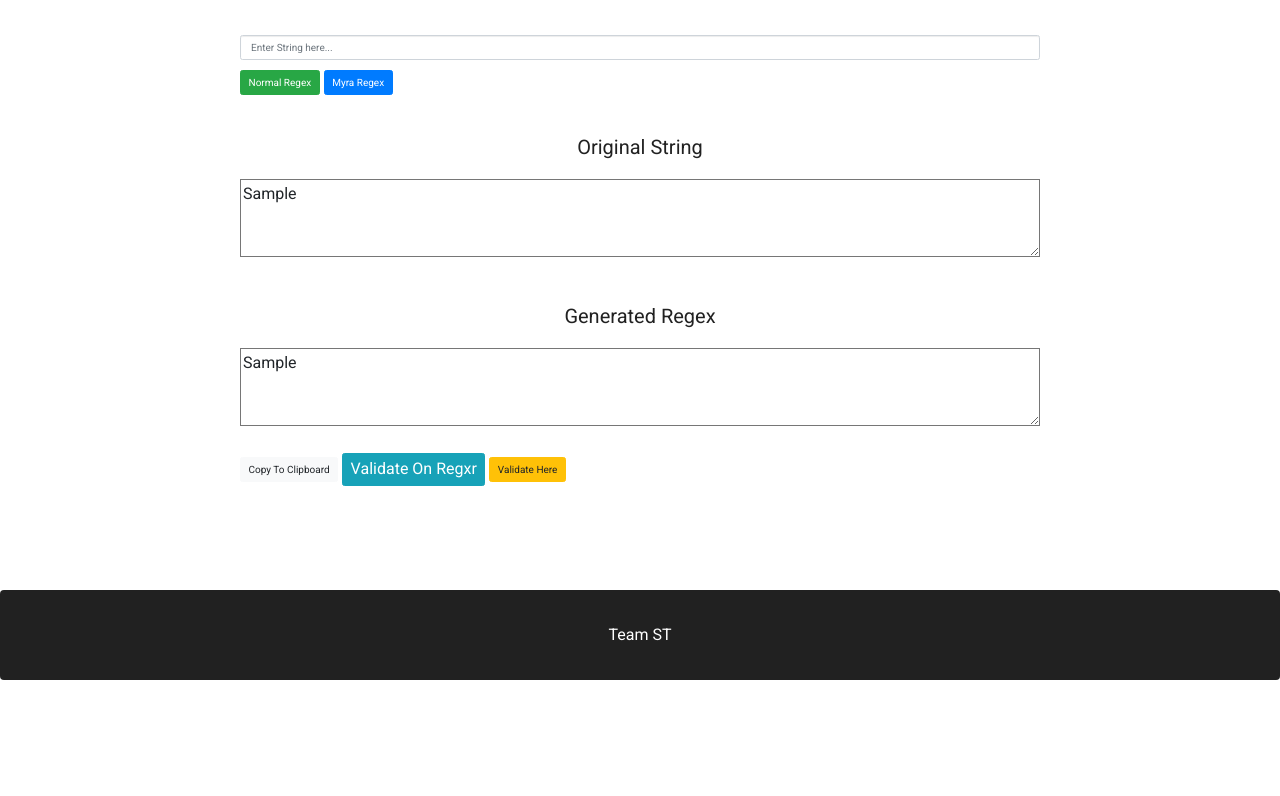
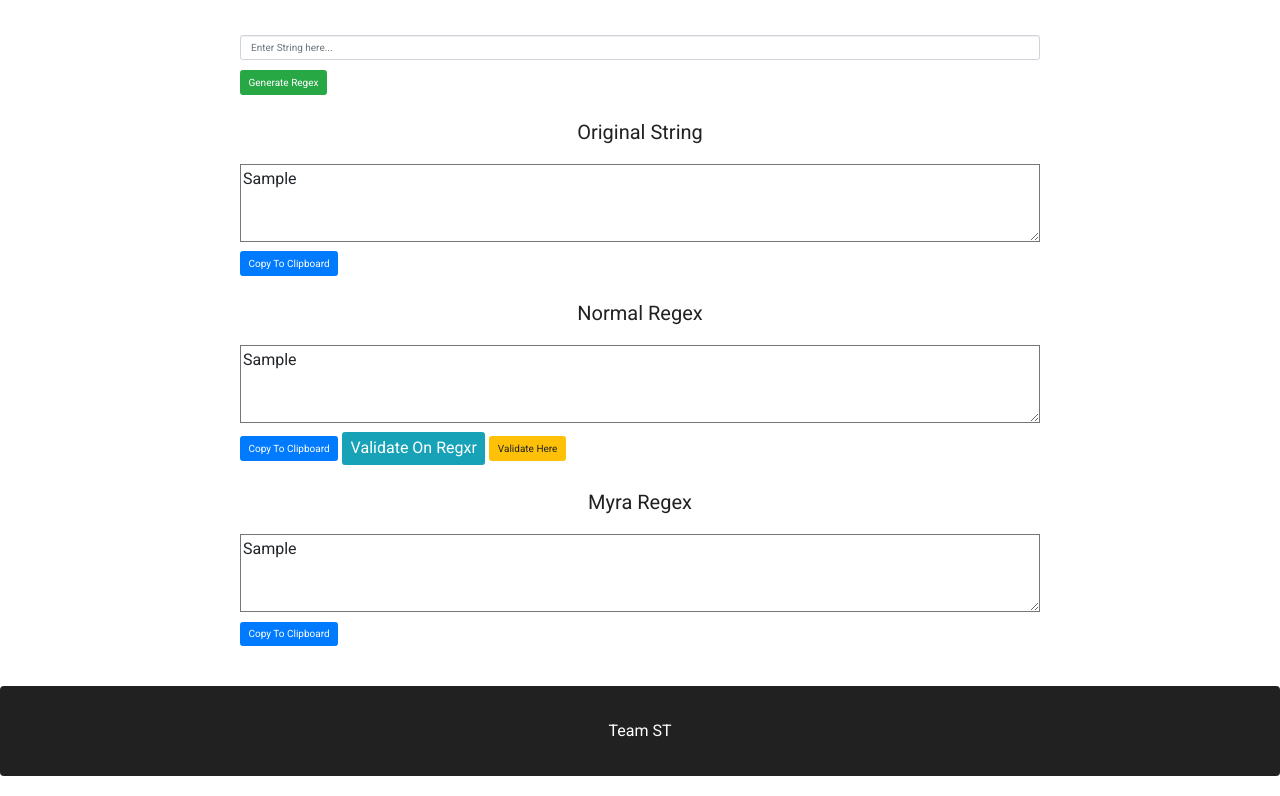
Before and after one commit to umerfat/RegGenerator, a Flask app: template templates/StringForm.html in a window 1280 px wide. Shown: the part 100-896 px from the top of the page. Before the commit the page ends 780 px from the top, so only its background shows below. Run offline with Flask 2, Linux system fonts and the light colour scheme; the template is opened without the code that fills it: most values are stand-ins (such as "Sample title", 1, 10 or a date in 2020); some libraries are stand-ins or nearby versions.

Commit message:
pushing iframe, text area validation

```diff
--- a/templates/StringForm.html
+++ b/templates/StringForm.html
@@ -4,6 +4,7 @@
 <html lang="en" xmlns="http://www.w3.org/1999/xhtml">
 <head>
     <meta charset="utf-8" />
+	<base target="_parent">
     <title>RegGenerator</title>
 	<link rel="stylesheet" href="https://maxcdn.bootstrapcdn.com/bootstrap/4.3.1/css/bootstrap.min.css">
 	<link href="https://fonts.googleapis.com/css?family=Roboto:400,700" rel="stylesheet">
@@ -24,8 +25,8 @@
 			margin-bottom: 0px;
 			padding: 20px;
 		}
-		.margin-top-20{
-			margin-top: 20px;
+		.margin-top-5{
+			margin-top: 5px;
 		}
 		.nav-heading{
 			display: block;
@@ -42,13 +43,13 @@
 			height:100px;
 		}
 		.pt-50{
-			padding-top: 20px;
+			padding-top: 2px;
 		}
 		.reg-nav-footer{
 			margin-top: 20px;
 			/* change footer bg color */
 			background: #212121;
-			position:absolute;
+			/* position:absolute; */
 			bottom:0;
 			width:100%;
 			height:90px;
@@ -83,8 +84,8 @@
 									</div>
 								</div>
 								<div class="col-sm-12 col-md-12 col-lg-12">
-									<button type="submit" class="btn btn-success" name="normal_regex"  value="normal_regex">Normal Regex</button>
-									<button type="submit" class="btn btn-primary" name="normal_regex" value="myra_regex">Myra Regex</button>
+									<button type="submit" class="btn btn-success" name="regex"  value="regex">Generate Regex</button>
+									<!--<button type="submit" class="btn btn-primary" name="normal_regex" value="myra_regex">Myra Regex</button>-->
 								</div>
 							</div>
 						</form>
@@ -102,24 +103,41 @@
 				<div class="row">
 					<div class="col-sm-12 col-md-12 col-lg-12">
 						<div class="heading text-center">
-							<h3 class="main-heading margin-top-20 margin-bottom-10">Original String</h3>
+							<h3 class="main-heading margin-top-5 margin-bottom-10">Original String</h3>
 						</div>
 					</div>
 					<div class="col-sm-12 col-md-12 col-lg-12">
-						<textarea style="width: 100%;" rows="3" cols="50" readonly id="textarea_original">{{ originalString }}</textarea>
+						<textarea style="width: 100%;" rows="3" cols="50" readonly id="textarea_string">{{ originalString }}</textarea>
+					</div>
+					<div class="col-sm-12 col-md-12 col-lg-12 pt-50">
+						<button type="button" class="btn btn-primary" onclick="copyString()">Copy To Clipboard</button>
 					</div>
 					<div class="col-sm-12 col-md-12 col-lg-12">
 						<div class="heading text-center">
-							<h3 class="main-heading margin-top-20 margin-bottom-10">Generated Regex</h3>
+							<h3 class="main-heading margin-top-5 margin-bottom-10">Normal Regex</h3>
 						</div>
 					</div>
 					<div class="col-sm-12 col-md-12 col-lg-12">
-						<textarea style="width: 100%;" rows="3" cols="50" readonly id="textarea_regex">{{ regexGenerated }}</textarea>
+						<textarea style="width: 100%;" rows="3" cols="50" readonly id="textarea_normal">{{ normalRegex }}</textarea>
 					</div>
 					<div class="col-sm-12 col-md-12 col-lg-12 pt-50">
-						<button type="button" class="btn btn-light" onclick="copy()">Copy To Clipboard</button>
+						<button type="button" class="btn btn-primary" onclick="copyNormal()">Copy To Clipboard</button>
 						<button type="button" class="btn btn-info"><a href="https://regexr.com/" target="_blank" style="color: #fff;text-decoration:none">Validate On Regxr</a></button>
 						<button type="button" class="btn btn-warning" onclick="validate()">Validate Here</button>
+					</div>
+					<div class="col-sm-12 col-md-12 col-lg-12">
+						<div class="heading text-center">
+							<h3 class="main-heading margin-top-5 margin-bottom-10">Myra Regex</h3>
+						</div>
+					</div>
+					<div class="col-sm-12 col-md-12 col-lg-12">
+						<textarea style="width: 100%;" rows="3" cols="50" readonly id="textarea_regex">{{ myraRegex }}</textarea>
+					</div>
+					<div class="col-sm-12 col-md-12 col-lg-12 pt-50">
+						<button type="button" class="btn btn-primary" style="margin-top:0px" onclick="copyMyra()">Copy To Clipboard</button>
+					</div>
+					<div class="col-sm-12 col-md-12 col-lg-12" id="insertIFrame" style="padding-top:20px">
+
 					</div>
 				</div>
 			</div>
@@ -136,15 +154,42 @@
 {% block scripts %}
 {{ super() }}
 <script>
-	function copy() {
+	function copyMyra() {
   		let textarea = document.getElementById("textarea_regex");
   		textarea.select();
   		document.execCommand("copy");
 }
-function validate() {
-  		//let textarea = document.getElementById("textarea_original");
-  		//textarea.select();
-  		alert("This feature will be live soon.")
+	function copyNormal() {
+  		let textarea = document.getElementById("textarea_normal");
+  		textarea.select();
+  		document.execCommand("copy");
+}
+	function copyString() {
+  		let textarea = document.getElementById("textarea_string");
+  		textarea.select();
+  		document.execCommand("copy");
+}
+<!--function validate() {-->
+  		<!--//let textarea = document.getElementById("textarea_original");-->
+  		<!--//textarea.select();-->
+  		<!--alert("This feature will be live soon.")-->
+<!--}-->
+function validate(){
+if (!$.trim($("#textarea_normal").val())) {
+alert("Ahaaa! You can't validate empty Regex");
+}
+else{
+document.getElementById("insertIFrame").innerHTML =
+'<div class="col-sm-12 col-md-12 col-lg-12"><div class="heading text-center"><h3 class="main-heading margin-top-5 margin-bottom-10">Test Your Regex Here</h3></div></div><iframe id="loadRegexWeb" data-src="http://regexstorm.net/tester" src="about:blank" width="100%" height="500px" style="background:#ffffff"></iframe>';
+ loadRegexValidator()
+}
+}
+	function loadRegexValidator() {
+    var iframe = $("#loadRegexWeb");
+    iframe.attr("src", iframe.data("src"));
+}
+if (!$.trim($("#textarea_normal").val())) {
+    // textarea is empty or contains only white-space
 }
 </script>
 {% endblock %}
```
Also changed, not shown: routes.py (+19 -18 lines).
